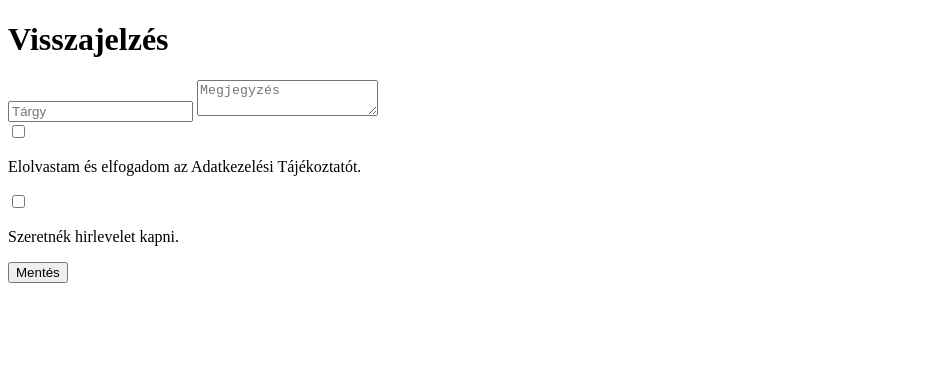
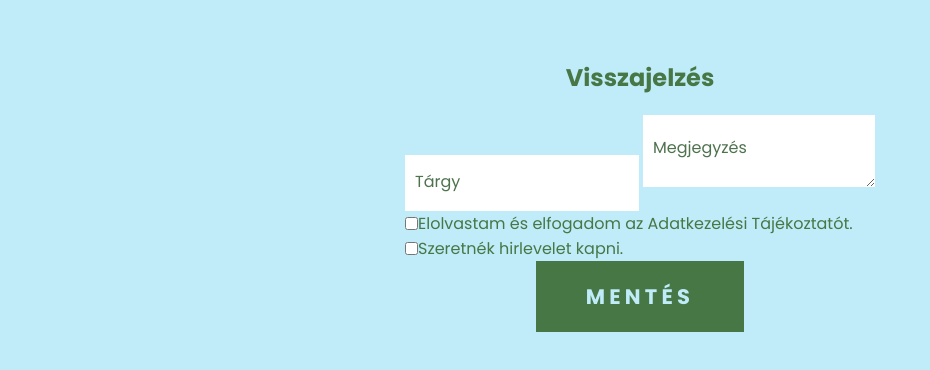
Before and after one commit to angelaszalkai/halftime-exam-uibuild, a plain HTML site: page index.html in a window 1280 px wide. Shown: the whole page, without its empty margins (0-930 px from the left). Drawn offline with Linux system fonts and the light colour scheme; a web font is replaced by a local one.

Commit message:
some css added

```diff
--- a/index.html
+++ b/index.html
@@ -6,6 +6,9 @@
     <title>Document</title>
     <link rel="stylesheet" href="style.css">
     <script src="script.js" defer></script>
+    <link rel="preconnect" href="https://fonts.googleapis.com">
+    <link rel="preconnect" href="https://fonts.gstatic.com" crossorigin>
+    <link href="https://fonts.googleapis.com/css2?family=Happy+Monkey&family=Poppins:wght@400;500;700&display=swap" rel="stylesheet">
 </head>
 <body>
     <div id="root"></div>
--- a/script.js
+++ b/script.js
@@ -4,15 +4,15 @@ rootElement.insertAdjacentHTML('afterbegin', `
 <form>
 
 <h1>Visszajelzés</h1>
-<input type='text' placeholder='Tárgy'>
-<textarea placeholder="Megjegyzés"></textarea>
+<input type='text' placeholder='Tárgy' class='targymezo'>
+<textarea placeholder="Megjegyzés" class='megjegyzes'></textarea>
 
-<div>
+<div class='checkbox'>
 <input type="checkbox">
 <p>Elolvastam és elfogadom az Adatkezelési Tájékoztatót.</p>
 </div>
 
-<div>
+<div class='checkbox'>
 <input type="checkbox">
 <p>Szeretnék hirlevelet kapni.</p>
 </div>
--- a/style.css
+++ b/style.css
@@ -0,0 +1,85 @@
+* {
+    margin: 0;
+    padding: 0;
+    box-sizing: border-box;
+    font-family: inherit;
+}
+
+body {
+    background-color: #C0EBF9;
+    display: flex;
+    justify-content: center;
+    align-items: center;
+}
+
+h1 {
+    color: #467745;
+    font-family: 'Poppins', sans-serif;
+    font-weight: bold;
+    font-size: 24px;
+    text-align: center;
+    padding: 60px 40px 20px 40px;
+}
+
+.targymezo {
+    max-width: 600px;
+    max-height: 64px;
+    border: 0;
+    padding: 20px 60px 20px 10px;
+    text-align: left;
+}
+
+.megjegyzes {
+    max-width: 600px;
+    max-height: 120px;
+    border: 0;
+    padding: 10px 60px;
+    padding: 20px 60px 20px 10px;
+}
+
+::placeholder {
+    font-family: 'Poppins', sans-serif;
+    font-weight: medium;
+    font-size: 16px;
+    color: rgb(77, 114, 77);
+}
+
+.checkbox {
+    color: #467745;
+    font-family: 'Poppins', sans-serif;
+    font-size: 16px;
+    font-weight: regular;
+}
+
+button {
+    max-width: 280px;
+    max-height: 80px;
+    border: 0;
+    padding: 20px 50px;
+    margin: 0 auto;
+
+    background-color: #467745;
+    color: #C0EBF9;
+
+    font-family: 'Poppins', sans-serif;
+    font-weight: bold;
+    font-size: 21px;
+    text-transform: uppercase;
+
+    letter-spacing: 0.2em;
+}
+
+form div {
+    display: flex;
+    flex-direction: row;
+}
+
+@media only screen and (max-width: 640px) {
+    h1 {
+      text-align: left;
+    }
+
+    .targy, .megjegyzes {
+        width: 100% - 40px;
+    }
+  }
```
